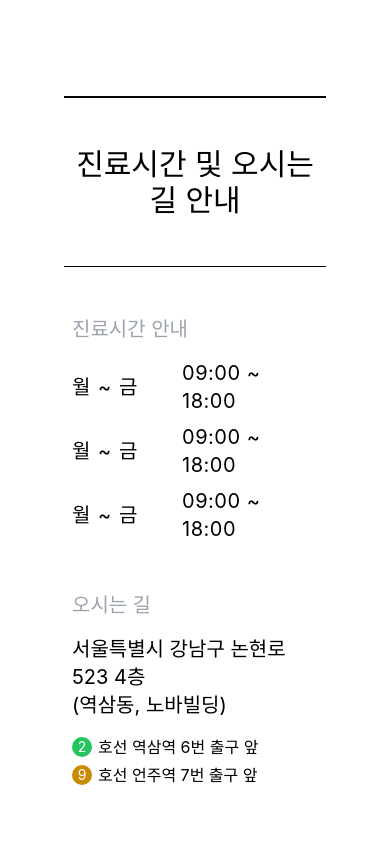
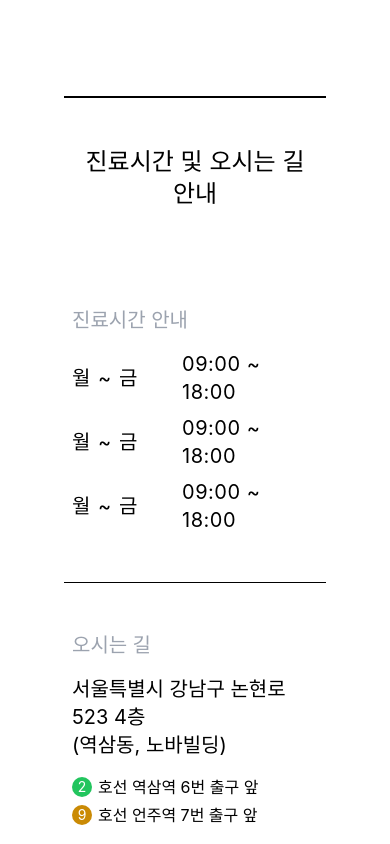
Before and after one commit to B-KJS26/todo, a Next.js app in the folder todolist/: page /map in a window 390 px wide. Shown: the top 844 px of the page. Built offline with nearby package versions, Linux system fonts and the light colour scheme.

Commit message:
design: 반응형 breakpoint 사이즈 추가

```diff
--- a/todolist/pages/map.tsx
+++ b/todolist/pages/map.tsx
@@ -48,9 +48,9 @@ export const Map: React.FC = () => {
                 <div className="hidden wmob:block w-full py-24 px-16">
                     <div className="flex flex-col justify-center items-center border-solid border-black border-t-2">
                         <div className="w-full max-w-lg text-center pt-12 px-2">
-                            <p className="text-3xl">진료시간 및 오시는 길 안내</p>
+                            <p className="text-3xl smob:text-2xl">진료시간 및 오시는 길 안내</p>
                         </div>
-                        <div className="w-full max-w-lg pt-12 border-solid border-black border-t mt-12 mb-4 px-2">
+                        <div className="w-full max-w-lg pt-12 border-solid border-black border-t mt-12 mb-4 px-2 smob:border-0">
                             <p className="text-xl text-gray-400">진료시간 안내</p>
                         </div>
                         <div className="w-full max-w-lg px-2 text-xl">
@@ -67,7 +67,7 @@ export const Map: React.FC = () => {
                                 <span className="font-mideum tracking-wide">09:00 ~ 18:00</span>
                             </p>
                         </div>
-                        <div className="w-full max-w-lg mt-12 mb-4 px-2">
+                        <div className="w-full max-w-lg mt-12 mb-4 px-2 smob:border-solid smob:border-black smob:border-t smob:pt-12">
                             <p className="font-medium text-xl text-gray-400">오시는 길</p>
                         </div>
                         <div className="flex items-end justify-between w-full max-w-lg flex-wrap px-2">
--- a/todolist/tailwind.config.js
+++ b/todolist/tailwind.config.js
@@ -30,6 +30,7 @@ module.exports = {
         screens: {
             mdt: { max: '1280px'},
             wmob: { max: '960px' },
+            smob: { max: '480px'},
             dt: { max: '992px'},
             mob: {max: '680px'}
         },
```
